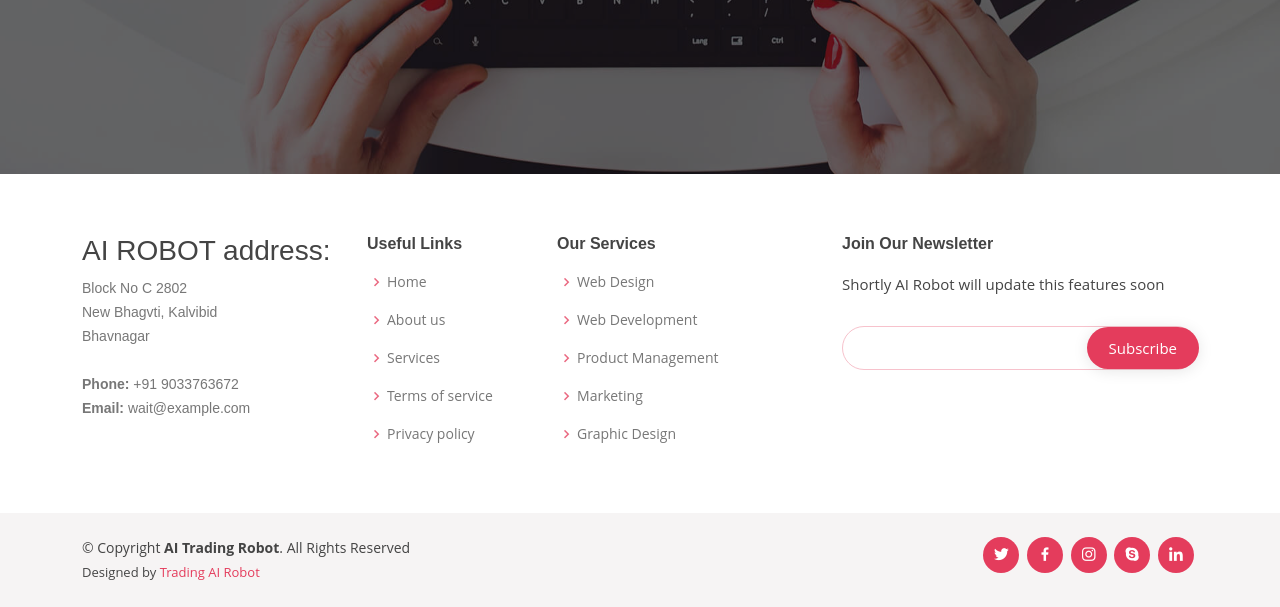
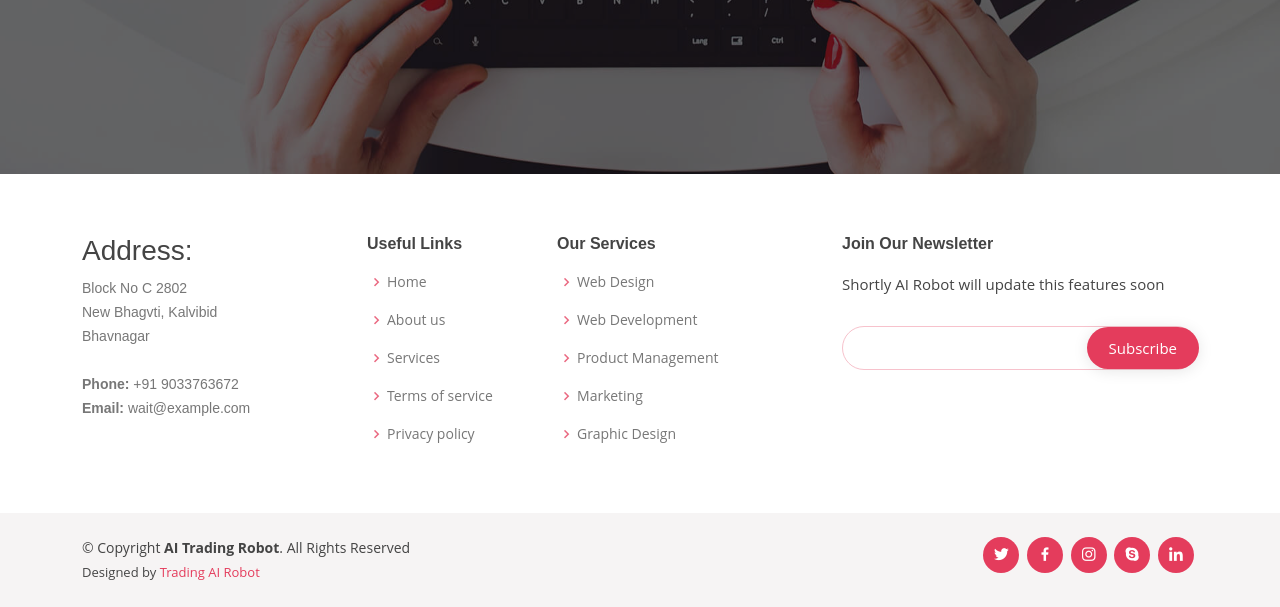
Before and after one commit to rajyaguru101/stock_scanner, a Django app: page / in a window 1280 px wide. Shown: the part 626-1233 px from the top of the page. Run offline with Django 4.2, Linux system fonts and the light colour scheme; some libraries are stand-ins or nearby versions.

Commit message:
base.html address1

```diff
--- a/StockScanner/templates/base.html
+++ b/StockScanner/templates/base.html
@@ -89,7 +89,7 @@
                 <div class="row">
 
                     <div class="col-lg-3 col-md-6 footer-contact">
-                        <h3>AI ROBOT address:</h3>
+                        <h3>Address:</h3>
                         <p>
                             Block No C 2802 <br>
                             New Bhagvti, Kalvibid<br>
```
